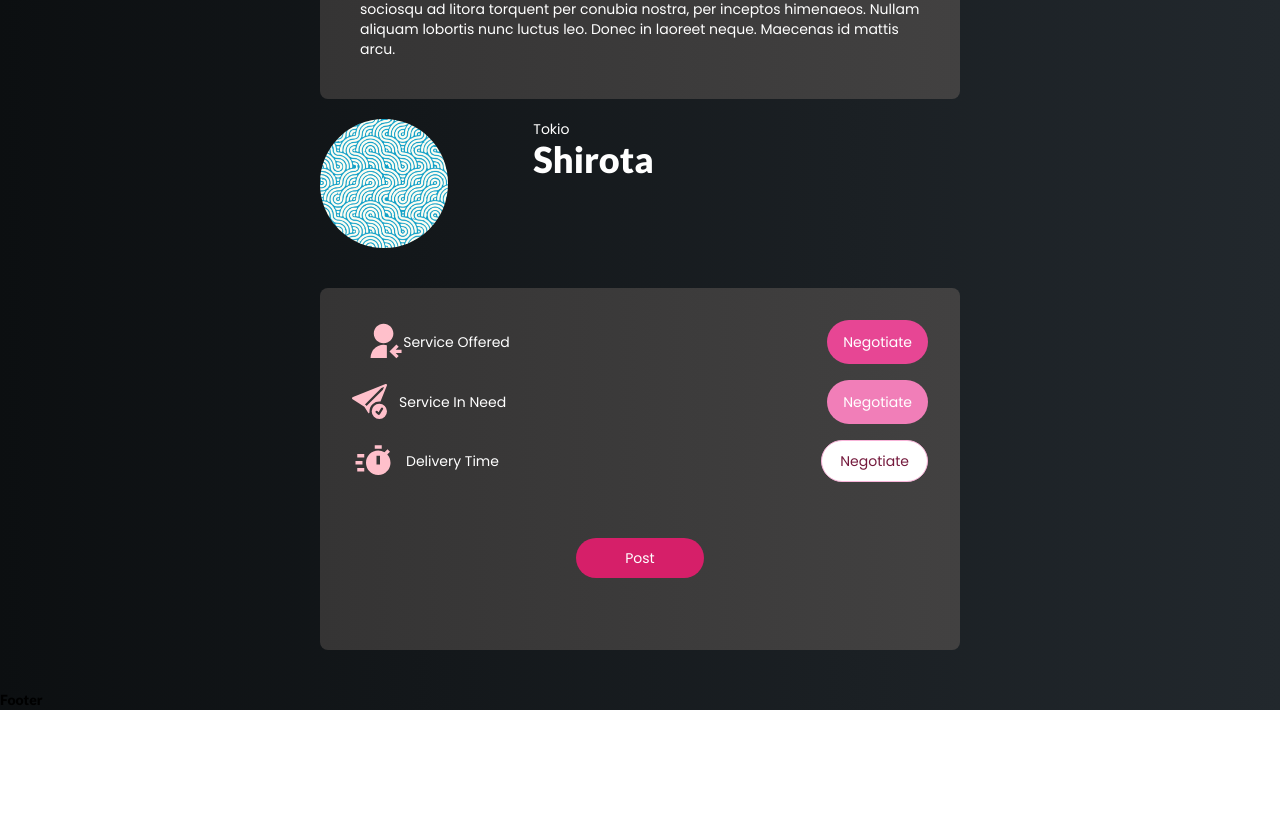
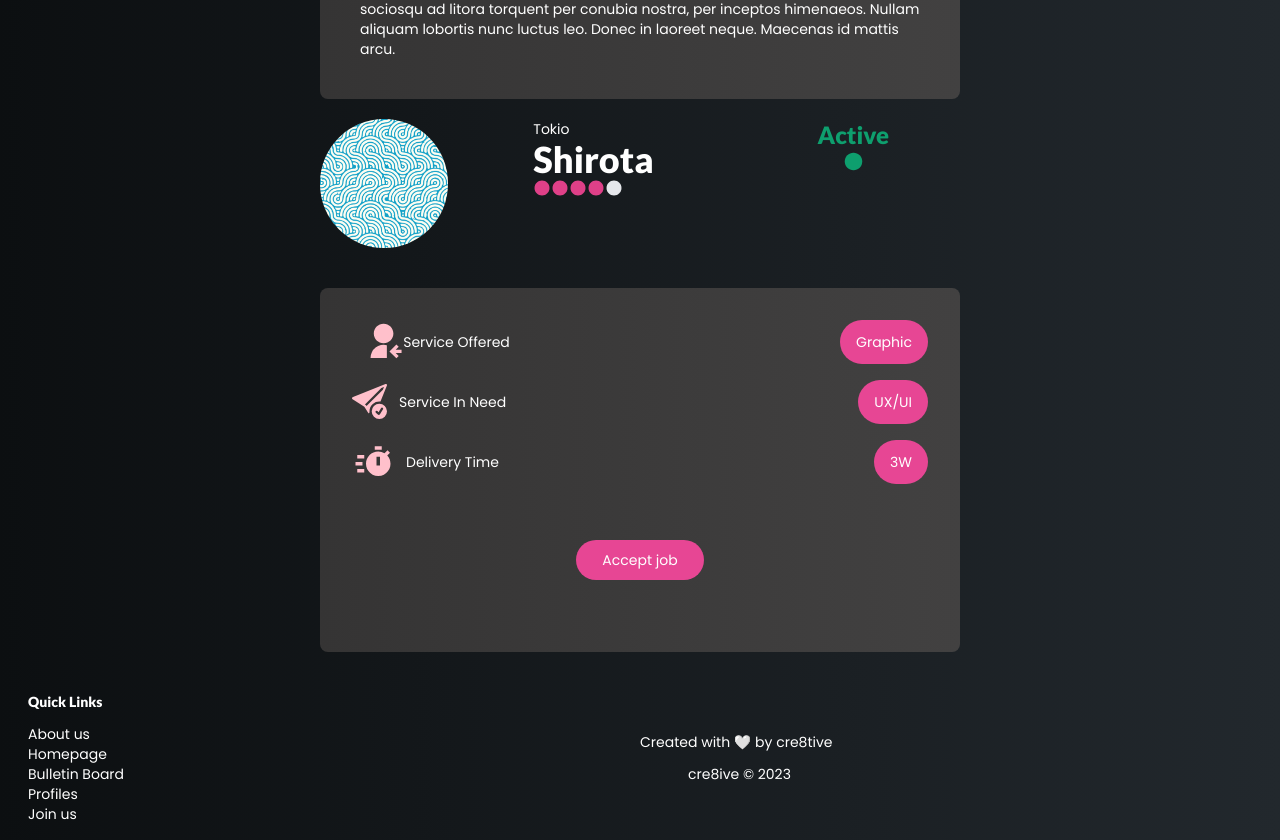
Before and after one commit to jonathAnC0bosR/Cre8tive, a React (Vite) app in the folder client/: page /BBpost in a window 1280 px wide. Shown: the part 545-1385 px from the top of the page. Before the commit the page ends 1255 px from the top, so only its background shows below. Built offline with nearby package versions, Linux system fonts and the light colour scheme.

Commit message:
Created Main Footer and the BBpost is finished to be rendeder with Db data

```diff
--- a/client/src/components/Pages/BBpost/BBpost.jsx
+++ b/client/src/components/Pages/BBpost/BBpost.jsx
@@ -1,13 +1,13 @@
 import backImg from "../../../assets/images/example-img.png";
-import { BiEditAlt } from "react-icons/bi";
+import { BiCircle, BiEditAlt } from "react-icons/bi";
 import { RiUserReceivedFill } from "react-icons/ri";
 import { BsFillSendCheckFill } from "react-icons/bs";
-import { BiSolidTimer } from "react-icons/bi";
+import { BiSolidTimer, BiSolidCircle } from "react-icons/bi";
 
 import AnimatedButton from "../../UI/AnimatedButton";
 import ServicesButton from "../UserServices/servicesModal";
 import MainFooter from "../../UI/MainFooter";
-import Photo from '../../../assets/images/Photo-UIUX.png'
+import Photo from "../../../assets/images/Photo-UIUX.png";
 import FormElement from "../UserServices/servicesModal2";
 
 // import { motion } from "framer-motion";
@@ -21,7 +21,6 @@ const BBpost = () => {
         <img src={backImg} className="w-full h-96" alt="Background Image"></img>
         <div className="flex flex-row justify-between px-10 py-8">
           <h1 className="text-3xl">Post Title </h1>
-          <BiEditAlt size={"2em"} color="pink" />
         </div>
         <p className="pr-10 pl-10 pb-10">
           Lorem ipsum dolor sit amet, consectetur adipiscing elit. Integer
@@ -40,8 +39,18 @@ const BBpost = () => {
           <div>
             <p>Tokio</p>
             <h1 className="text-4xl">Shirota</h1>
+            <div className="flex flex-row text-shadow text-lg">
+              <BiSolidCircle className="text-df4088" />
+              <BiSolidCircle className="text-df4088" />
+              <BiSolidCircle className="text-df4088" />
+              <BiSolidCircle className="text-df4088" />
+              <BiSolidCircle className="text-gray-200" />
+            </div>
           </div>
-          <div></div>
+          <div className="flex items-center flex-col ">
+            <h1 className="text-green-500 text-2xl ">Active</h1>
+            <BiSolidCircle size="1.5em" className="text-green-500 " />
+          </div>
         </div>
       </div>
 
@@ -51,18 +60,18 @@ const BBpost = () => {
             <RiUserReceivedFill size={"2.8em"} color="pink" />
             <h2 className="text-white">Service Offered</h2>
           </div>
-          <button className="bg-pink-500 text-white px-4 py-3 rounded-3xl">
-            Negotiate
-          </button>
+          <p className="bg-pink-500 text-white px-4 py-3 rounded-3xl">
+            Graphic
+          </p>
         </div>
         <div className="flex items-center mb-4 justify-between">
           <div className="flex flex-row items-center">
             <BsFillSendCheckFill size={"2.5em"} color="pink" />
             <h2 className="text-white ml-3">Service In Need</h2>
           </div>
-          <button className="bg-pink-400 text-white px-4 py-3 rounded-3xl">
-            Negotiate
-          </button>
+          <p className="bg-pink-500 text-white px-4 py-3 rounded-3xl">
+            UX/UI
+          </p>
         </div>
         <div className="flex items-center mb-4 justify-between">
           <div className="flex flex-row items-center">
@@ -70,9 +79,11 @@ const BBpost = () => {
             <BiSolidTimer size={"3em"} color="pink" />
             <h2 className="text-white ml-3">Delivery Time</h2>
           </div>
-          <ServicesButton />
+          <p className="bg-pink-500 text-white px-4 py-3 rounded-3xl">
+            3W
+          </p>
         </div>
-        <AnimatedButton styles="bg-pink-600" title="Post" />
+        <AnimatedButton styles="bg-pink-500" title="Accept job" />
       </form>
       <MainFooter />
     </div>
--- a/client/src/components/Pages/Profile/EditProfile.jsx
+++ b/client/src/components/Pages/Profile/EditProfile.jsx
@@ -50,7 +50,7 @@ const EditProfile = () => {
         variables: updatedData ,
       });
 
-      window.location.replace('/')
+      window.location.replace('/profile')
       console.log("Updated Profile");
     } catch (e) {
       console.error(e);
--- a/client/src/components/Pages/Signup/Signup.jsx
+++ b/client/src/components/Pages/Signup/Signup.jsx
@@ -67,6 +67,7 @@ const Signup = () => {
       });
 
       Auth.login(data.addUser.token);
+      window.location.replace('/home')
     } catch (e) {
       console.error(e);
     }
--- a/client/src/components/Pages/Skills/Skills.jsx
+++ b/client/src/components/Pages/Skills/Skills.jsx
@@ -40,7 +40,7 @@ const Skills = () => {
               {/* Card */}
               <div className="relative rounded-b-lg w-72 overflow-hidden ">
                 {/* Pseudo-element for the blurred background */}
-                <div className="absolute inset-0 bg-[url('assets/images/Photo.png')] bg-cover bg-center filter blur-xs shadow-inner shadow"></div>
+                <div className="absolute inset-0 bg-[url('assets/images/Photo.png')] bg-cover bg-center filter blur-xs shadow-inner"></div>
                 {/* Content */}
                 <JobCard />
               </div>
@@ -67,7 +67,7 @@ const Skills = () => {
               {/* Card */}
               <div className="relative rounded-b-lg w-72 overflow-hidden ">
                 {/* Pseudo-element for the blurred background */}
-                <div className="absolute inset-0 bg-[url('assets/images/Photo-Illustration.png')] bg-cover bg-center filter blur-xs shadow-inner shadow"></div>
+                <div className="absolute inset-0 bg-[url('assets/images/Photo-Illustration.png')] bg-cover bg-center filter blur-xs shadow-inner"></div>
                 {/* Content */}
                 <JobCard />
               </div>
@@ -93,7 +93,7 @@ const Skills = () => {
               {/* Card */}
               <div className="relative rounded-b-lg w-72 overflow-hidden  ">
                 {/* Pseudo-element for the blurred background */}
-                <div className="absolute inset-0 bg-[url('assets/images/Photo-3D.png')] bg-cover bg-center filter blur-xs shadow-inner shadow"></div>
+                <div className="absolute inset-0 bg-[url('assets/images/Photo-3D.png')] bg-cover bg-center filter blur-xs shadow-inner "></div>
                 {/* Content */}
                 <JobCard />
               </div>
@@ -117,7 +117,7 @@ const Skills = () => {
               {/* Card */}
               <div className="relative rounded-b-lg w-72 overflow-hidden ">
                 {/* Pseudo-element for the blurred background */}
-                <div className="absolute inset-0 bg-[url('assets/images/Photo-UIUX.png')] bg-cover bg-center filter blur-xs shadow-inner shadow"></div>
+                <div className="absolute inset-0 bg-[url('assets/images/Photo-UIUX.png')] bg-cover bg-center filter blur-xs shadow-inner"></div>
                 {/* Content */}
                 <JobCard />
               </div>
@@ -143,7 +143,7 @@ const Skills = () => {
               {/* Card */}
               <div className="relative rounded-b-lg w-72 overflow-hidden ">
                 {/* Pseudo-element for the blurred background */}
-                <div className="absolute inset-0 bg-[url('assets/images/Photo-GDesign.png')] bg-cover bg-center filter blur-xs shadow-inner shadow"></div>
+                <div className="absolute inset-0 bg-[url('assets/images/Photo-GDesign.png')] bg-cover bg-center filter blur-xs shadow-inner "></div>
                 {/* Content */}
                 <JobCard />
               </div>
--- a/client/src/components/UI/Header.jsx
+++ b/client/src/components/UI/Header.jsx
@@ -12,7 +12,7 @@ const Header = () => {
   return (
     <>
       <div className="bg-zinc-950 text-white fixed w-screen grid grid-cols-10 z-[10] items-center ">
-        <Link to={"/"}>
+        <Link to={"/home"}>
           <img
             src={logo}
             className="lg:w-18 lg:h-18 md:w-16 md:h-16 w-10 h-10 ml-8"
--- a/client/src/components/UI/MainFooter.jsx
+++ b/client/src/components/UI/MainFooter.jsx
@@ -1,5 +1,36 @@
+import NavLink from "./NavLink";
+import { Link } from "react-router-dom";
+
 const MainFooter = () => {
-  return <h1>Footer</h1>;
+  return (
+    <div className="text-white lg:mx-7 mb-4 grid grid-cols-2 mx-12 ">
+      <div>
+        {" "}
+        <h1 className="mb-3">Quick Links</h1>
+        <Link to="/aboutUs">
+          <p>About us</p>
+        </Link>
+        <Link to="/home">
+          <p>Homepage</p>
+        </Link>
+        <Link to="/bulletinBoard">
+          <p>Bulletin Board</p>
+        </Link>
+        <Link to="/profiles">
+          <p>Profiles</p>
+        </Link>
+        <Link to="/signup">
+          <p>Join us</p>
+        </Link>
+      </div>
+      <div className="flex items-center">
+        <div>
+          {" "}
+          <p className="mb-3">Created with 🤍 by cre8tive</p>
+          <p className="ml-12">cre8ive © 2023</p>
+        </div>
+      </div>
+    </div>
+  );
 };
-
 export default MainFooter;
```
Also changed, not shown: client/src/components/Pages/BBpost/CreateBBpost.jsx (+76 -60 lines), client/src/components/Pages/Home/Home.jsx (+7 -7 lines), client/src/components/Pages/Profile/Profile3.jsx (+113 -108 lines).
